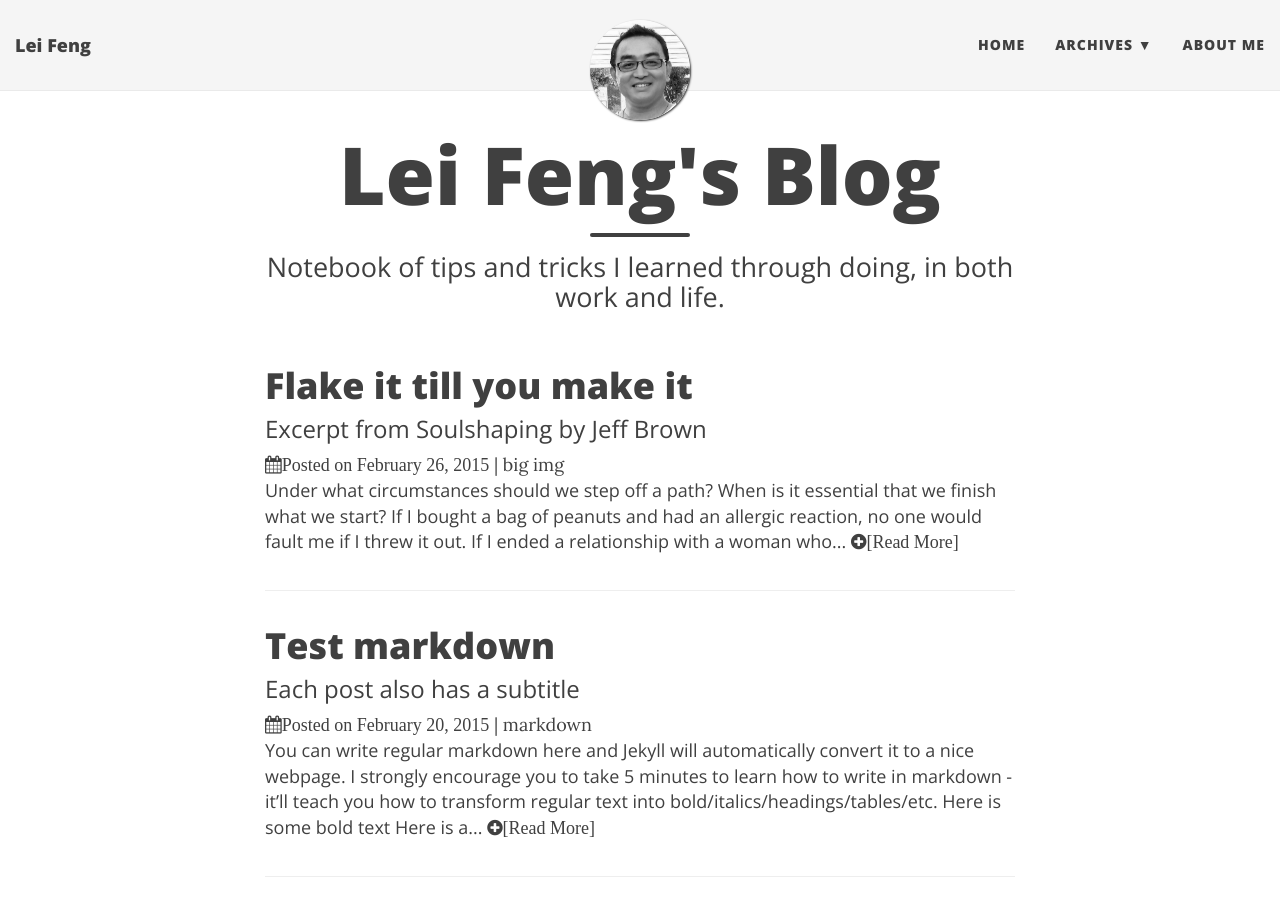
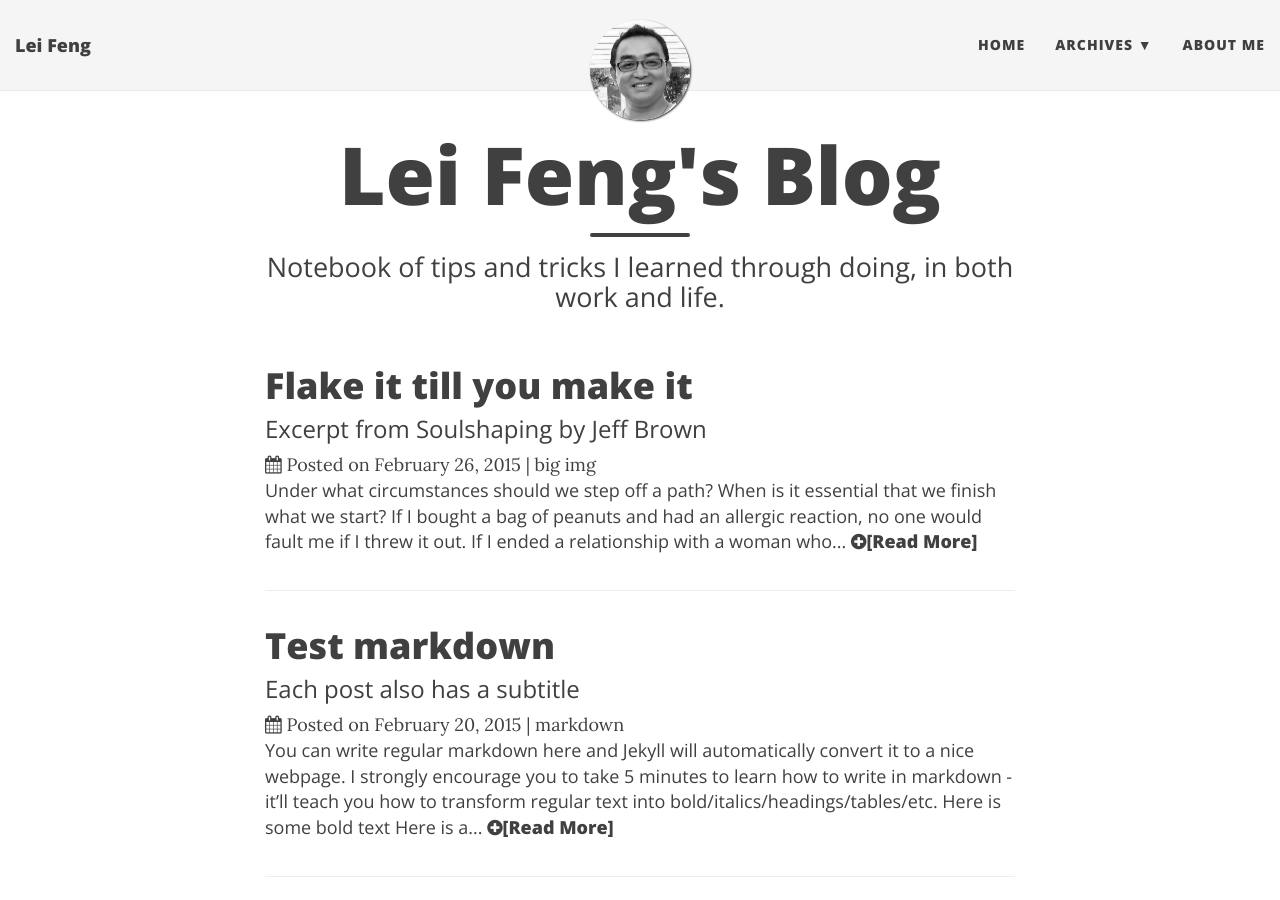
Before and after one commit to stonefl/stonefl.github.io, a Jekyll site: the page built from index.html, in a window 1280 px wide and 900 px high. Built offline with Jekyll 4.4.1, drawn with Linux system fonts in a browser that asks for light colours; nearby versions of some CDN libraries; the list of posts is cut into pages by our own code.

Commit message:
Update index.html

```diff
--- a/index.html
+++ b/index.html
@@ -17,7 +17,7 @@ subtitle: Notebook of tips and tricks I learned through doing, in both work and
 	  {% endif %}
     </a>
 
-    <span class="post-date"> <i class="fa fa-calendar" aria-hidden="true" title="Date published">Posted on {{ post.date | date: "%B %-d, %Y" }}</i></span>
+    <span class="post-date"> <i class="fa fa-calendar" aria-hidden="true" title="Date published"></i> Posted on {{ post.date | date: "%B %-d, %Y" }}</span>
     {% if post.tags %} |
 	 {% for tag in post.tags %}
     		<a href="{{ site.tag_page | prepend: site.baseurl }}#{{ tag | slugify }}" class="post-tag">{{ tag }}</a>
@@ -28,7 +28,7 @@ subtitle: Notebook of tips and tricks I learned through doing, in both work and
     <div class="post-entry">
       {{ post.content | strip_html | xml_escape | truncatewords: 50 }}
 	  <!-- <a href="{{ post.url | prepend: site.baseurl }}" class="post-read-more">[Read&nbsp;More]</a> -->
-	  <a href="{{ post.url | prepend: site.baseurl }}" class="post-read-more"><i class="fa fa-plus-circle" aria-hidden="true">[Read&nbsp;More]</i>
+	  <a href="{{ post.url | prepend: site.baseurl }}" class="post-read-more"><i class="fa fa-plus-circle" aria-hidden="true"></i>[Read&nbsp;More]
     </div>
 
    </article>
```
